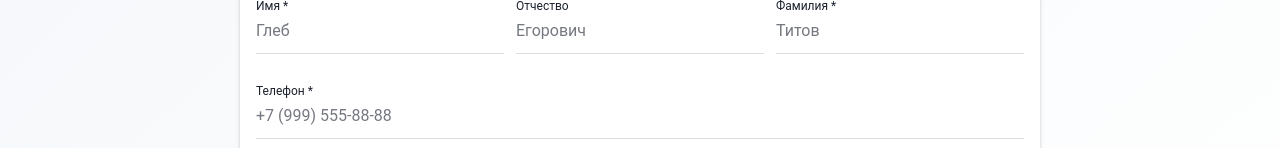
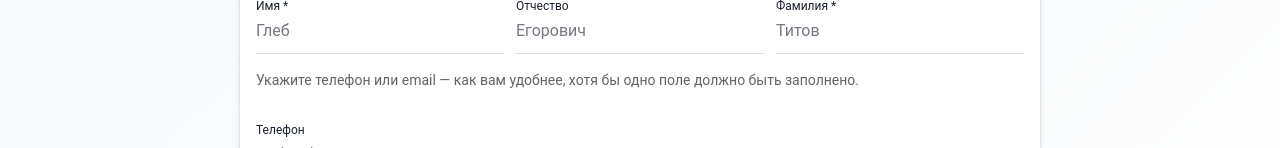
Before and after one commit to stanley-co/landing-web, a React (Vite) app: page / in a window 1280 px wide. Shown: the part 652-800 px from the top of the page. Built offline with nearby package versions, Linux system fonts and the light colour scheme; no server answers.

Commit message:
STAN-49 add extra field to phone

```diff
--- a/src/components/CooperationForm/CooperationForm.module.css
+++ b/src/components/CooperationForm/CooperationForm.module.css
@@ -29,6 +29,12 @@
   --padding-start: 0;
   --inner-padding-end: 0;
   --background: transparent;
+}
+
+.contactHint {
+  font-size: 0.9rem;
+  color: var(--ion-color-medium, #6b7280);
+  margin: 4px 0 0 0;
 }
 
 .consent {
--- a/src/components/CooperationForm/CooperationForm.tsx
+++ b/src/components/CooperationForm/CooperationForm.tsx
@@ -14,6 +14,7 @@ type FormData = {
   secondName: string;
   lastName: string;
   phone: string;
+  email: string;
   comment: string;
 };
 
@@ -31,6 +32,7 @@ const CooperationForm = ({ onSuccess, showHeader = true, initialProductName = nu
     secondName: '',
     lastName: '',
     phone: '',
+    email: '',
     comment: ''
   });
   const productName = initialProductName ?? undefined;
@@ -72,6 +74,13 @@ const CooperationForm = ({ onSuccess, showHeader = true, initialProductName = nu
     console.log('[CooperationForm] Form submitted with data:', formData);
 
     try {
+      // Проверяем, что указан хотя бы один способ связи
+      if (!formData.phone.trim() && !formData.email.trim()) {
+        setError('Укажите телефон или email, чтобы мы могли с вами связаться.');
+        setIsSubmitting(false);
+        return;
+      }
+
       if (FORM_SUBMISSION_TARGET === 'telegram') {
         const token = import.meta.env.VITE_TELEGRAM_BOT_TOKEN;
         const chatId = import.meta.env.VITE_TELEGRAM_CHAT_ID;
@@ -82,6 +91,7 @@ const CooperationForm = ({ onSuccess, showHeader = true, initialProductName = nu
         const fullName = [formData.lastName, formData.name, formData.secondName].filter(Boolean).join(' ').trim() || '—';
         const company = formData.company || '—';
         const phone = formData.phone || '—';
+        const email = formData.email || '—';
         const comment = formData.comment || '—';
         const productLine = productName ? `🛒 Продукт: ${productName}\n\n` : '';
         const text = `📩 Новая заявка с сайта
@@ -89,6 +99,7 @@ const CooperationForm = ({ onSuccess, showHeader = true, initialProductName = nu
 ${productLine}🏢 Компания: ${company}
 👤 ФИО: ${fullName}
 📞 Телефон: ${phone}
+✉️ Email: ${email}
 
 💬 Комментарий:
 ${comment}`;
@@ -116,6 +127,7 @@ ${comment}`;
           secondName: '',
           lastName: '',
           phone: '',
+          email: '',
           comment: ''
         });
         setIsConsentGiven(false);
@@ -152,6 +164,7 @@ ${comment}`;
           secondName: '',
           lastName: '',
           phone: '',
+          email: '',
           comment: ''
         });
         setIsConsentGiven(false);
@@ -191,6 +204,7 @@ ${comment}`;
           OPENED: 'Y',
           CURRENCY_ID: 'RUB',
           PHONE: formData.phone ? [{ VALUE: formData.phone, VALUE_TYPE: 'WORK' }] : [],
+          EMAIL: formData.email ? [{ VALUE: formData.email, VALUE_TYPE: 'WORK' }] : [],
           COMMENTS: commentsWithProduct,
           SOURCE_ID: 'WEB',
           SOURCE_DESCRIPTION: productName ? `Заявка с сайта (${productName})` : 'Заявка с сайта',
@@ -298,6 +312,7 @@ ${comment}`;
         secondName: '',
         lastName: '',
         phone: '',
+        email: '',
         comment: ''
       });
       setIsConsentGiven(false);
@@ -409,14 +424,27 @@ ${comment}`;
               </IonItem>
             </div>
 
+            <p className={styles.contactHint}>
+              Укажите телефон или email — как вам удобнее, хотя бы одно поле должно быть заполнено.
+            </p>
+
             <IonItem className={styles.formItem}>
-              <IonLabel position="stacked">Телефон *</IonLabel>
+              <IonLabel position="stacked">Телефон</IonLabel>
               <IonInput
                 type="tel"
                 value={formData.phone}
                 onIonInput={(e) => handleInputChange('phone', e.detail.value!)}
-                required
                 placeholder="+7 (999) 555-88-88"
+              />
+            </IonItem>
+
+            <IonItem className={styles.formItem}>
+              <IonLabel position="stacked">Email</IonLabel>
+              <IonInput
+                type="email"
+                value={formData.email}
+                onIonInput={(e) => handleInputChange('email', e.detail.value!)}
+                placeholder="name@example.com"
               />
             </IonItem>
 
```
